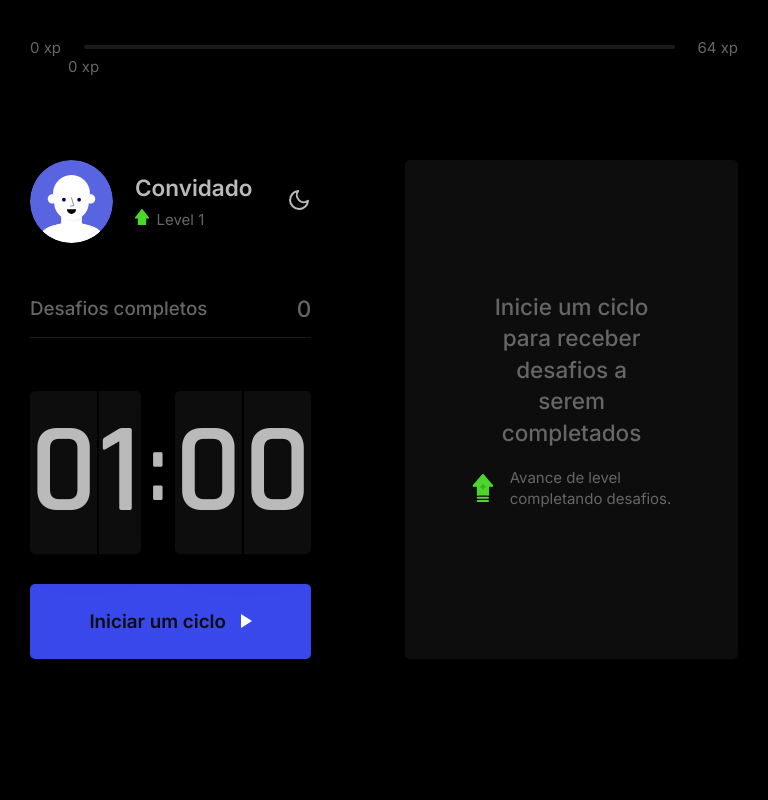
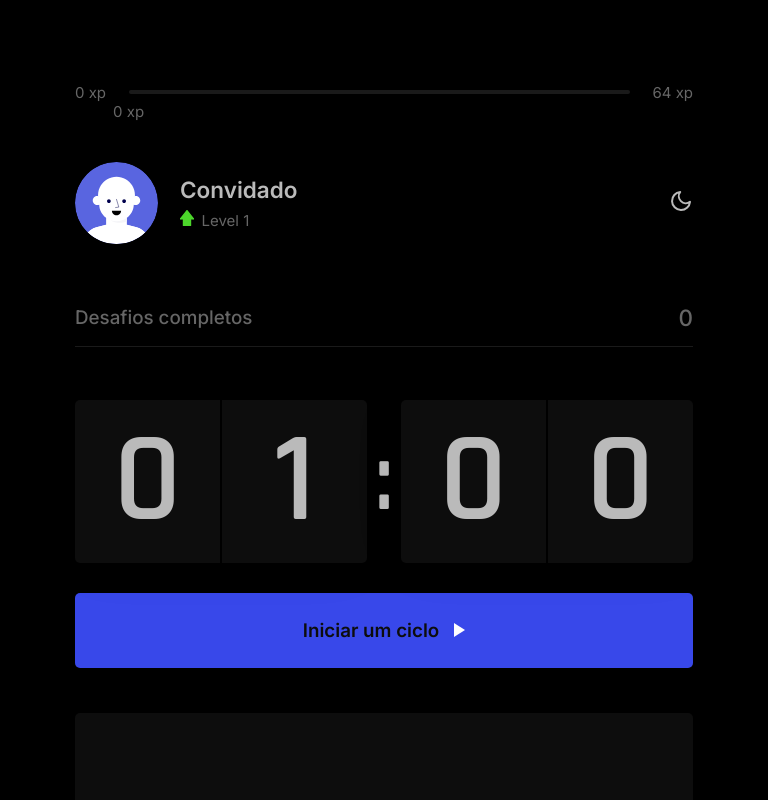
Before and after one commit to rdgrb/nlw-move-it, a Next.js app: page / in a window 768 px wide. Shown: the top 800 px of the page. Built offline with nearby package versions, Linux system fonts and the light colour scheme.

Commit message:
Adicionado singela responsividade na página

```diff
--- a/src/styles/components/ChallengeBox.module.css
+++ b/src/styles/components/ChallengeBox.module.css
@@ -114,3 +114,10 @@
     background: var(--green);
     color: var(--white);
 }
+
+@media (max-width: 768px) {
+    .boxContainer {
+        margin: 3rem 0;
+        height: 32rem;
+    }
+}
--- a/src/styles/components/Profile.module.css
+++ b/src/styles/components/Profile.module.css
@@ -38,3 +38,9 @@
     border: 0;
     background: transparent;
 }
+
+@media (max-width: 768px) {
+    .profileContainer {
+        margin: 4rem 0;
+    }
+}
--- a/src/styles/pages/Home.module.css
+++ b/src/styles/pages/Home.module.css
@@ -7,6 +7,17 @@
     flex-direction: column;
 }
 
+@media (min-width: 768px) {
+    .container {
+        padding: 5.5rem 5rem;
+    }
+}
+
+@media (min-width: 992px) {
+    .container {
+        padding: 2.5rem 2rem;
+    }
+
     .container section {
         flex: 1;
         display: grid;
@@ -14,3 +25,4 @@
         gap: 6.25rem;
         align-content: center;
     }
+}
```
Lines whose indentation alone changed are shown as unchanged.
